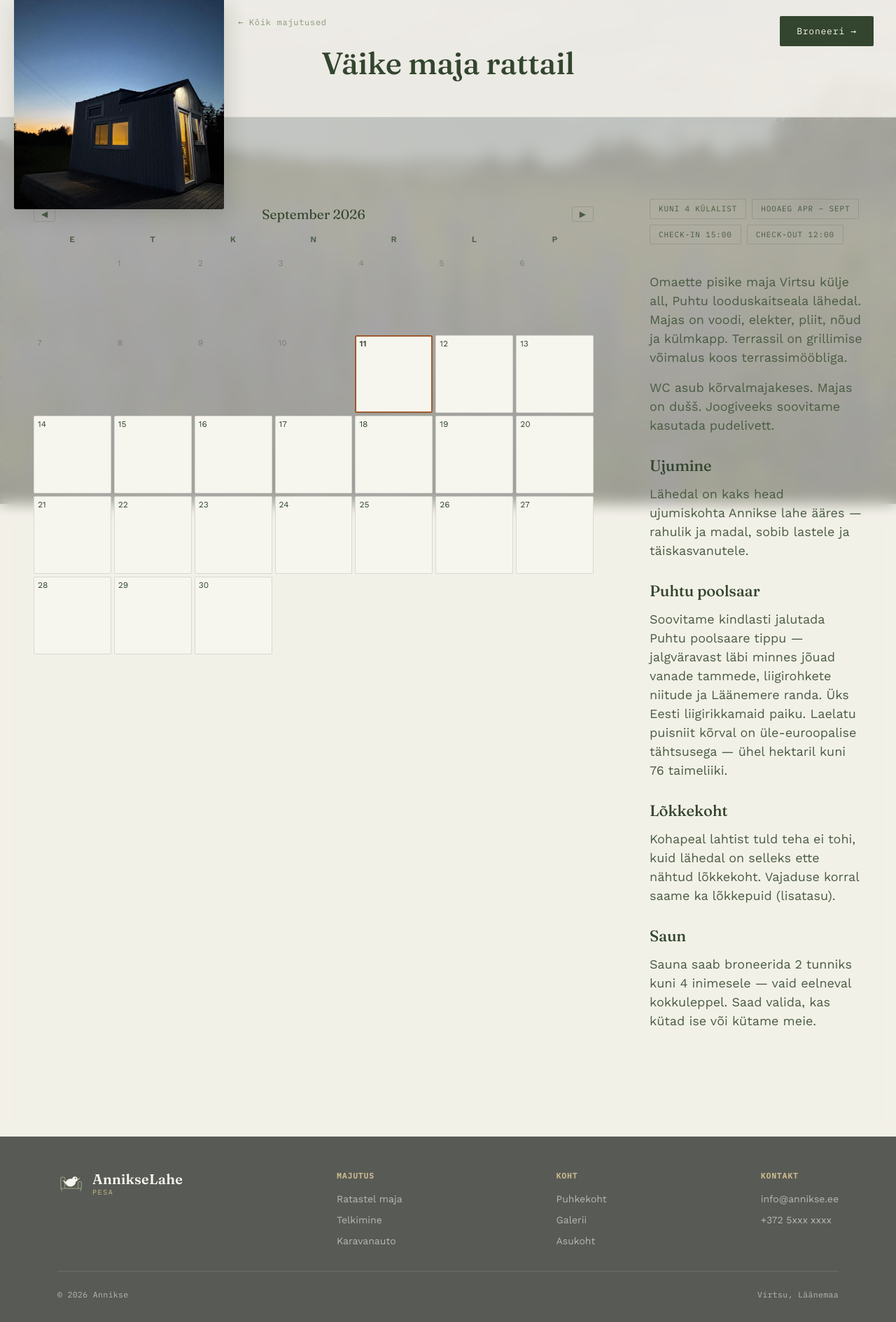
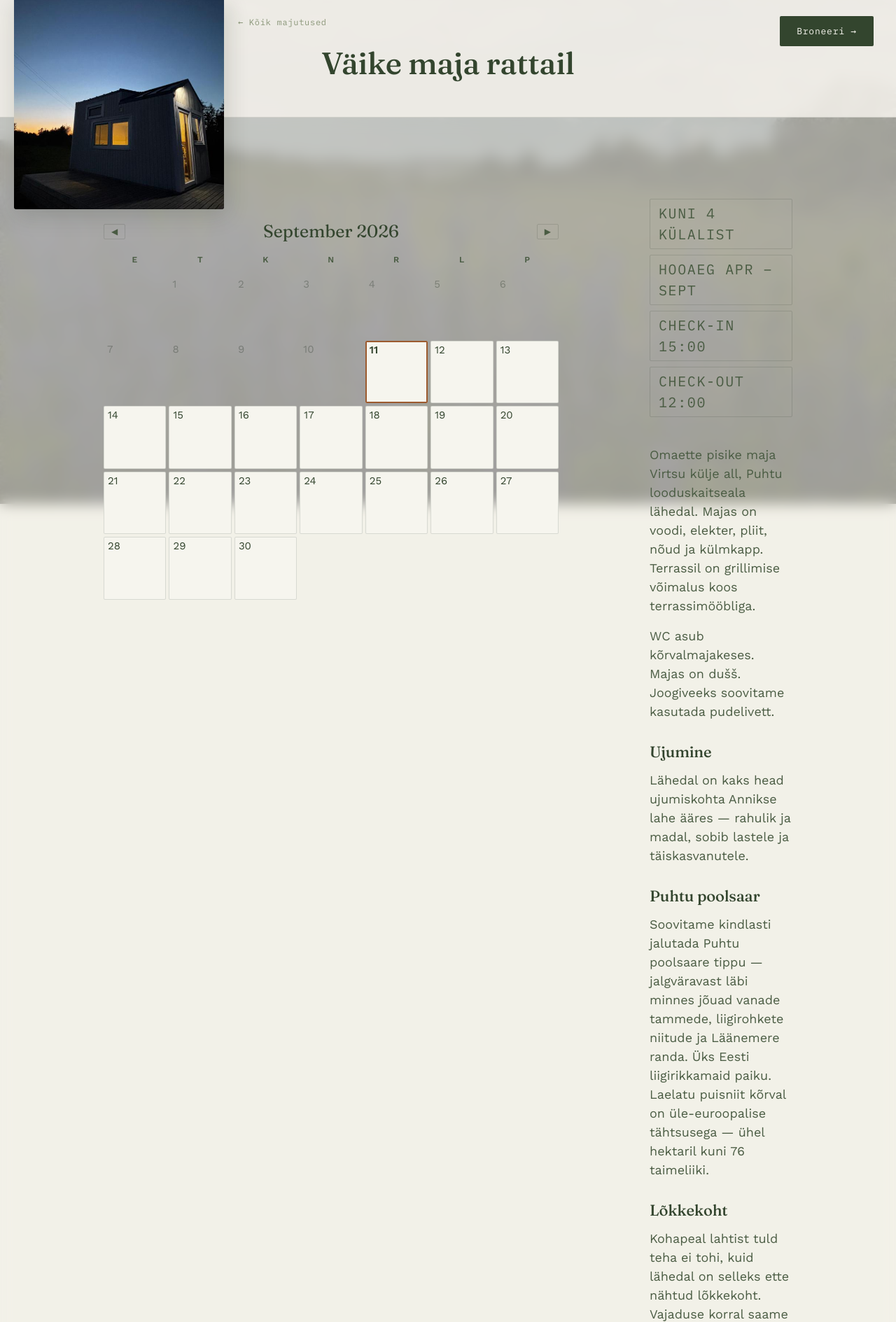
Before and after one commit to m1tsui/wwwannikse, a FastAPI app: page /ee/majutus/vaike-maja in a window 1280 px wide. Shown: the part 80-1969 px from the top of the page at 70% size. Run offline with FastAPI, Linux system fonts and the light colour scheme; data that the repository does not hold is empty.

Commit message:
style: various layout and font size adjustments
- Calendar column 650px, text column 1fr
- Section padding 148px sides
- Text column margin-left 50px
- Calendar margin-top 20px
- kal-hind 25px, kal-datum 15px
- info-pill 20px
- kal-kuupealkiri 25px

Co-Authored-By: Claude Sonnet 4.6 <noreply@anthropic.com>
Claude-Session: https://claude.ai/code/session_017yhzPe9vmkkHmzvgsC2XDu

```diff
--- a/static/styles.css
+++ b/static/styles.css
@@ -723,10 +723,10 @@
   /* Vasak veerg: kalender. Parem veerg: tekst */
   .majutus-pilt-kirjeldus {
     display: grid;
-    grid-template-columns: 800px 1fr;
+    grid-template-columns: 650px 1fr;
     gap: 80px;
     align-items: start;
-    padding: 0 48px;
+    padding: 0 148px;
     margin-bottom: 40px;
   }
 
@@ -734,12 +734,14 @@
     display: flex;
     flex-direction: column;
     gap: 24px;
+    margin-top: 20px;
   }
 
   .majutus-info {
     display: flex;
     flex-direction: column;
     gap: 20px;
+    margin-left: 50px;
   }
 
   /* Vana grid (enam ei kasutata, jäetud ühilduvuse jaoks) */
@@ -837,7 +839,7 @@
 
   .info-pill {
     font-family: var(--mono);
-    font-size: 11px;
+    font-size: 20px;
     letter-spacing: 0.08em;
     padding: 5px 12px;
     border: 1px solid var(--line);
@@ -1040,7 +1042,7 @@
 
   .kal-kuupealkiri {
     font-family: var(--display);
-    font-size: 19px;
+    font-size: 25px;
     color: var(--pine);
   }
 
@@ -1089,13 +1091,13 @@
   }
 
   .kal-datum {
-    font-size: 12px;
+    font-size: 15px;
     line-height: 1;
     text-align: left;
   }
 
   .kal-hind {
-    font-size: 14px;
+    font-size: 25px;
     font-weight: 600;
     text-align: center;
     line-height: 1;
```
